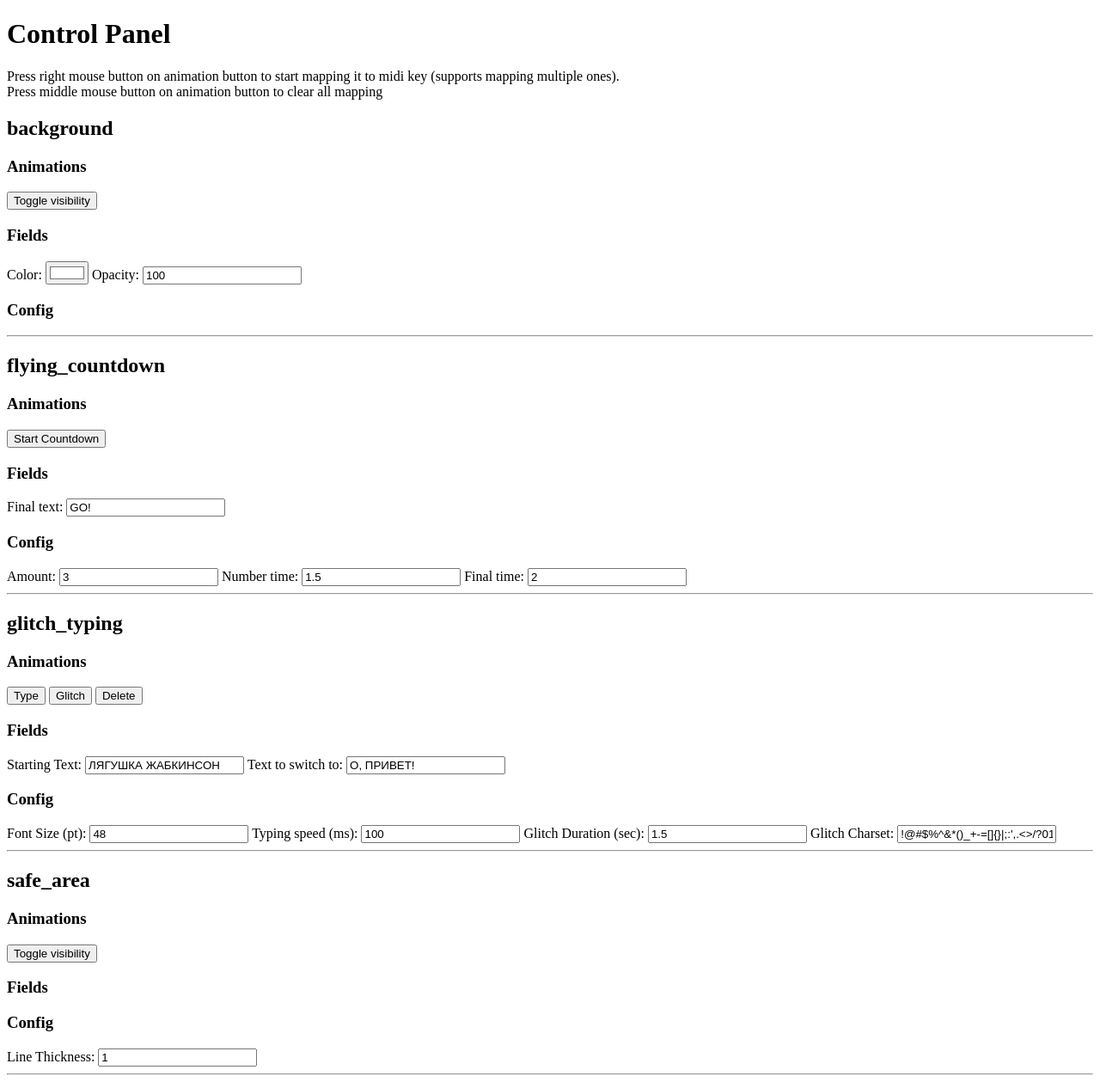
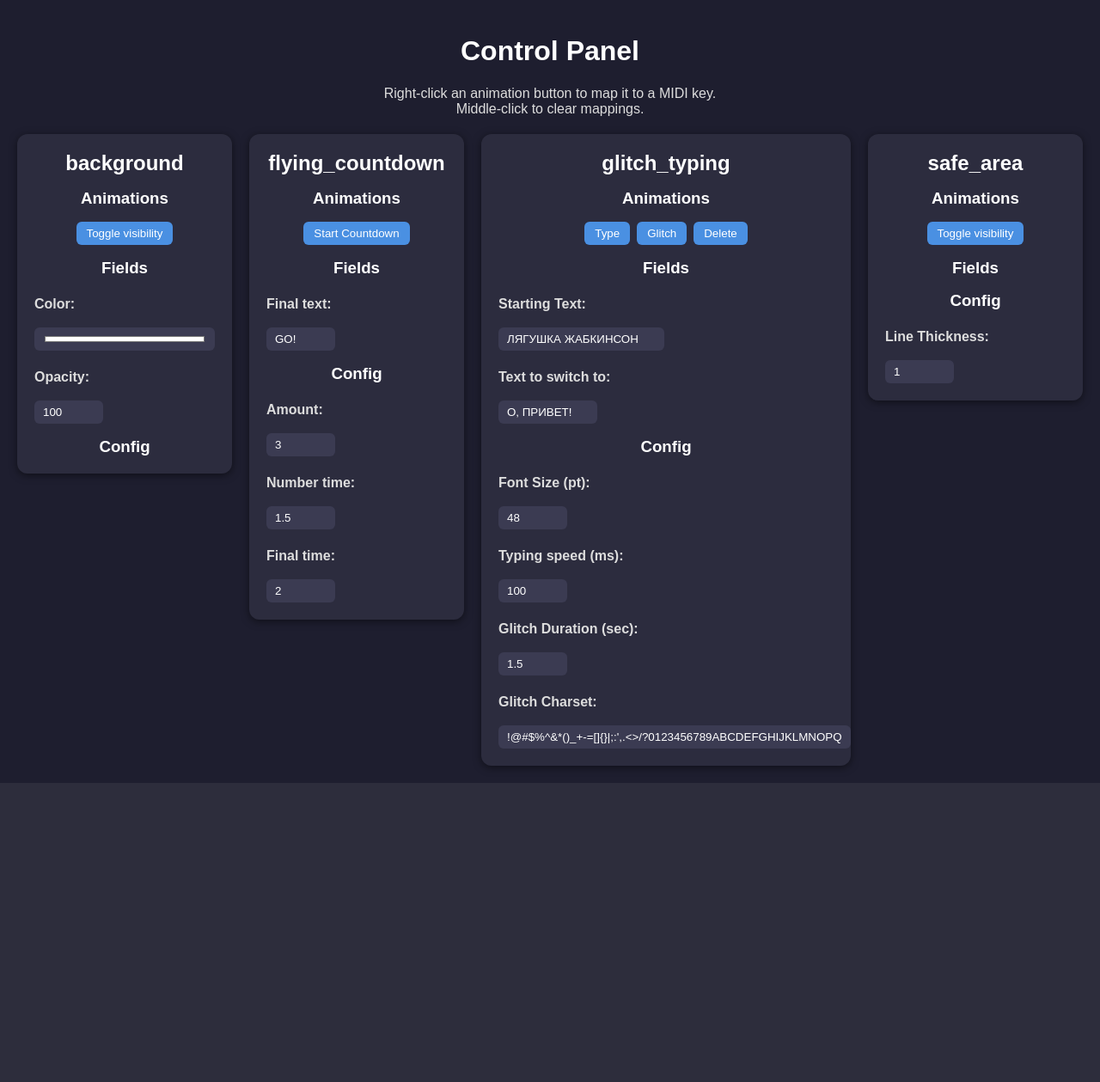
Before and after one commit to Lyagva/FroTitle, a Flask app: page /control in a window 1280 px wide. Shown: the whole page at 86% size. After the commit the page ends 911 px from the top, so only its background shows below. Run offline with Flask 3, Linux system fonts and the light colour scheme; some libraries are stand-ins or nearby versions.

Commit message:
Control animation. Took less then I thought

```diff
--- a/templates/control.html
+++ b/templates/control.html
@@ -5,14 +5,27 @@
     <meta name="viewport" content="width=device-width, initial-scale=1.0">
     <title>Control Panel</title>
     <script src="https://cdnjs.cloudflare.com/ajax/libs/socket.io/4.1.3/socket.io.min.js"></script>
+    <script src="https://cdnjs.cloudflare.com/ajax/libs/Sortable/1.15.0/Sortable.min.js"></script>
+    <style>
+        body {
+            background-color: #1e1e2f;
+            color: #ddd;
+            font-family: Arial, sans-serif;
+            margin: 0;
+            padding: 20px;
+        }
 
-    <style>
+        h1 {
+            text-align: center;
+            color: #fff;
+        }
+
         #midi-popup {
             position: fixed;
             bottom: 20px;
             left: 50%;
             transform: translateX(-50%);
-            background: #333;
+            background: #444;
             color: white;
             padding: 10px 20px;
             border-radius: 8px;
@@ -20,20 +33,107 @@
             z-index: 1000;
             display: none;
         }
+
+        .grid {
+            display: grid;
+            grid-template-columns: repeat(auto-fit, minmax(250px, auto));
+            gap: 20px;
+            margin-top: 20px;
+            justify-content: center;
+            align-items: start;
+        }
+
+        .module-config {
+            background-color: #2c2c3e;
+            border-radius: 12px;
+            padding: 20px;
+            box-shadow: 0 2px 10px rgba(0, 0, 0, 0.5);
+            display: flex;
+            flex-direction: column;
+            gap: 16px;
+            min-width: 200px;
+        }
+
+        .module-config h2,
+        .module-config h3 {
+            text-align: center;
+            margin: 0;
+            color: #fff;
+        }
+
+        .animation-buttons {
+            display: flex;
+            flex-wrap: wrap;
+            gap: 8px;
+            justify-content: center;
+        }
+
+        label {
+            font-weight: bold;
+            display: block;
+            margin: 6px 0 2px;
+        }
+
+        input[type="text"],
+        input[type="number"],
+        input[type="color"] {
+            background-color: #3b3b52;
+            border: none;
+            border-radius: 6px;
+            color: #fff;
+            padding: 6px 10px;
+            display: inline-block;
+            width: auto;
+            min-width: 60px;
+            max-width: 100%;
+            transition: width 0.3s ease;
+        }
+
+        button {
+            background-color: #4a90e2;
+            color: white;
+            padding: 6px 12px;
+            border: none;
+            border-radius: 6px;
+            cursor: pointer;
+            white-space: nowrap;
+        }
+
+        button:hover {
+            background-color: #357ab8;
+        }
+
+        hr {
+            border: none;
+            border-top: 1px solid #555;
+            margin: 40px 0;
+        }
+
+        .input-wrapper {
+            display: flex;
+            align-items: center;
+            gap: 8px;
+            flex-wrap: wrap;
+        }
     </style>
+
+
 </head>
 <body>
 <h1>Control Panel</h1>
 <div id="midi-popup">Press a MIDI button to map...</div>
-<p>Press right mouse button on animation button to start mapping it to midi key (supports mapping multiple ones).<br/>
-Press middle mouse button on animation button to clear all mapping</p>
+<p style="text-align: center;">
+    Right-click an animation button to map it to a MIDI key.<br>
+    Middle-click to clear mappings.
+</p>
 
-
+<div class="grid" id="modules-grid">
     {% for module_name, config in modules_config.items() %}
     <div class="module-config">
         <h2>{{ module_name }}</h2>
 
         <h3>Animations</h3>
+        <div class="animation-buttons">
             {% for animation in config['animations'] %}
             <button onclick="triggerAnimation(this)"
                     data-module="{{ module_name }}"
@@ -41,6 +141,8 @@ Press middle mouse button on animation button to clear all mapping</p>
                 {{ animation['name'] }}
             </button>
             {% endfor %}
+        </div>
+
 
         <h3>Fields</h3>
         {% for field in config['fields'] %}
@@ -62,13 +164,32 @@ Press middle mouse button on animation button to clear all mapping</p>
                value="{{ property['default'] }}" oninput="updateProperty(this)">
         {% endfor %}
     </div>
-<hr/>
     {% endfor %}
+</div>
+
+<script>
+    // Auto resize input fields based on content
+    document.querySelectorAll('input[type="text"], input[type="number"]').forEach(input => {
+        const resize = () => {
+            const tempSpan = document.createElement("span");
+            tempSpan.style.visibility = "hidden";
+            tempSpan.style.whiteSpace = "pre";
+            tempSpan.style.font = window.getComputedStyle(input).font;
+            tempSpan.textContent = input.value || input.placeholder || "";
+            document.body.appendChild(tempSpan);
+            input.style.width = (tempSpan.offsetWidth + 20) + "px";
+            document.body.removeChild(tempSpan);
+        };
+
+        input.addEventListener("input", resize);
+        resize();
+    });
+</script>
+
 
 <script>
     var socket = io.connect('http://localhost:5000');
 
-    // Trigger animation on button click
     function triggerAnimation(button) {
         var moduleId = button.getAttribute('data-module');
         var id = button.getAttribute('data-id');
@@ -76,7 +197,6 @@ Press middle mouse button on animation button to clear all mapping</p>
         console.log("trigger animation");
     }
 
-    // Update the field value on blur (focus lost)
     function updateField(input) {
         var moduleId = input.getAttribute('data-module');
         var id = input.getAttribute('data-id');
@@ -85,7 +205,6 @@ Press middle mouse button on animation button to clear all mapping</p>
         console.log("updated field");
     }
 
-    // Update configuration on input change
     function updateProperty(input) {
         var moduleId = input.getAttribute('data-module');
         var id = input.getAttribute('data-id');
@@ -93,7 +212,14 @@ Press middle mouse button on animation button to clear all mapping</p>
         socket.emit('updateProperty', {moduleId: moduleId, id: id, value: value});
         console.log("updated config");
     }
+
+    // Drag & Drop support using SortableJS
+    new Sortable(document.getElementById('modules-grid'), {
+        animation: 150,
+        ghostClass: 'sortable-ghost',
+    });
 </script>
+
 <script>
     let midiMap = {};
     let currentlyMappingButton = null;
@@ -131,7 +257,6 @@ Press middle mouse button on animation button to clear all mapping</p>
         }
     }
 
-
     function showMIDIPopup() {
         document.getElementById('midi-popup').style.display = 'block';
     }
@@ -149,12 +274,10 @@ Press middle mouse button on animation button to clear all mapping</p>
     });
 
     document.addEventListener("mousedown", function (e) {
-        // Middle Mouse Button = 1
         if (e.button === 1 && e.target.tagName === "BUTTON" && e.target.dataset.id) {
             e.preventDefault();
             const button = e.target;
 
-            // Remove all MIDI mappings for this button
             for (const key in midiMap) {
                 if (midiMap[key] === button) {
                     delete midiMap[key];
@@ -162,13 +285,10 @@ Press middle mouse button on animation button to clear all mapping</p>
                 }
             }
 
-            // Clean up the label (remove [MIDI])
             button.textContent = button.textContent.replace(/\s*\[MIDI\]/g, "");
         }
     });
-
 </script>
-
 
 </body>
 </html>
```
Lines whose indentation alone changed are shown as unchanged.
